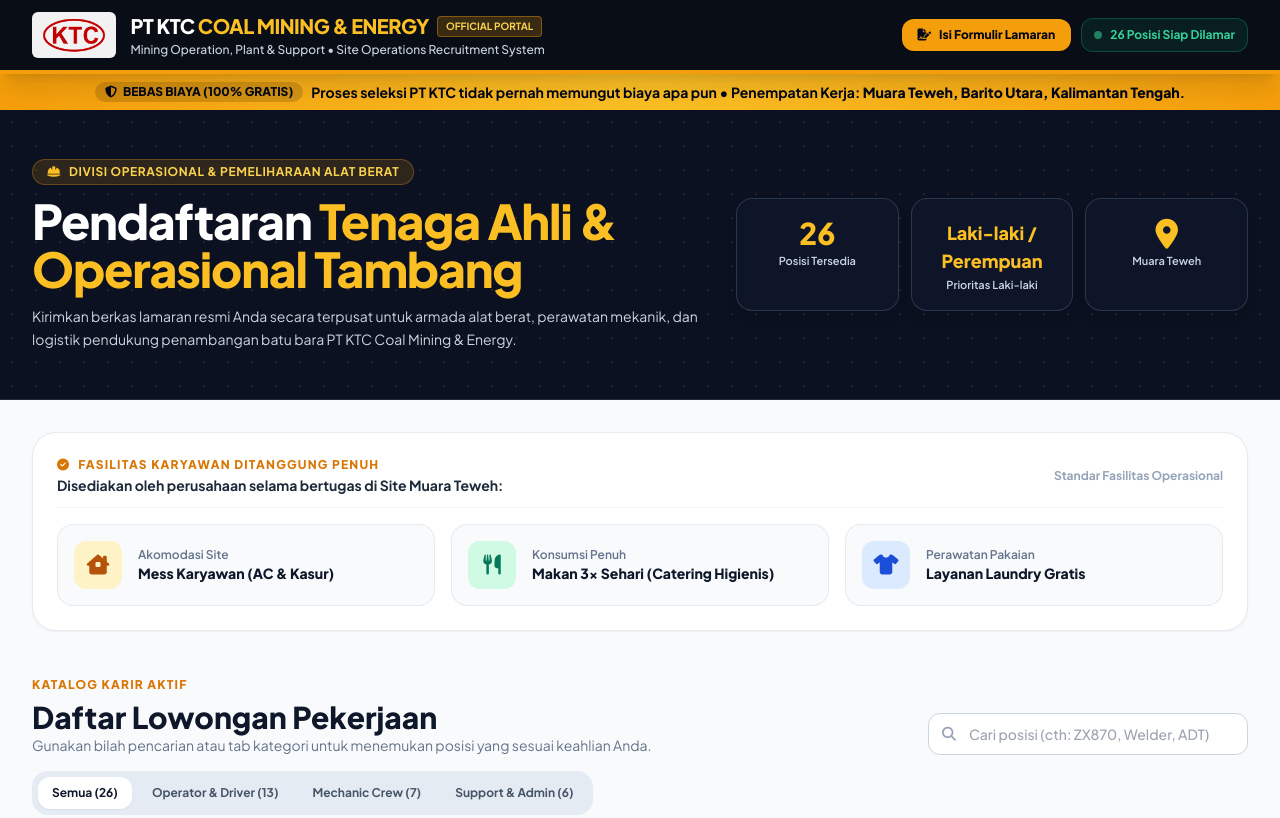
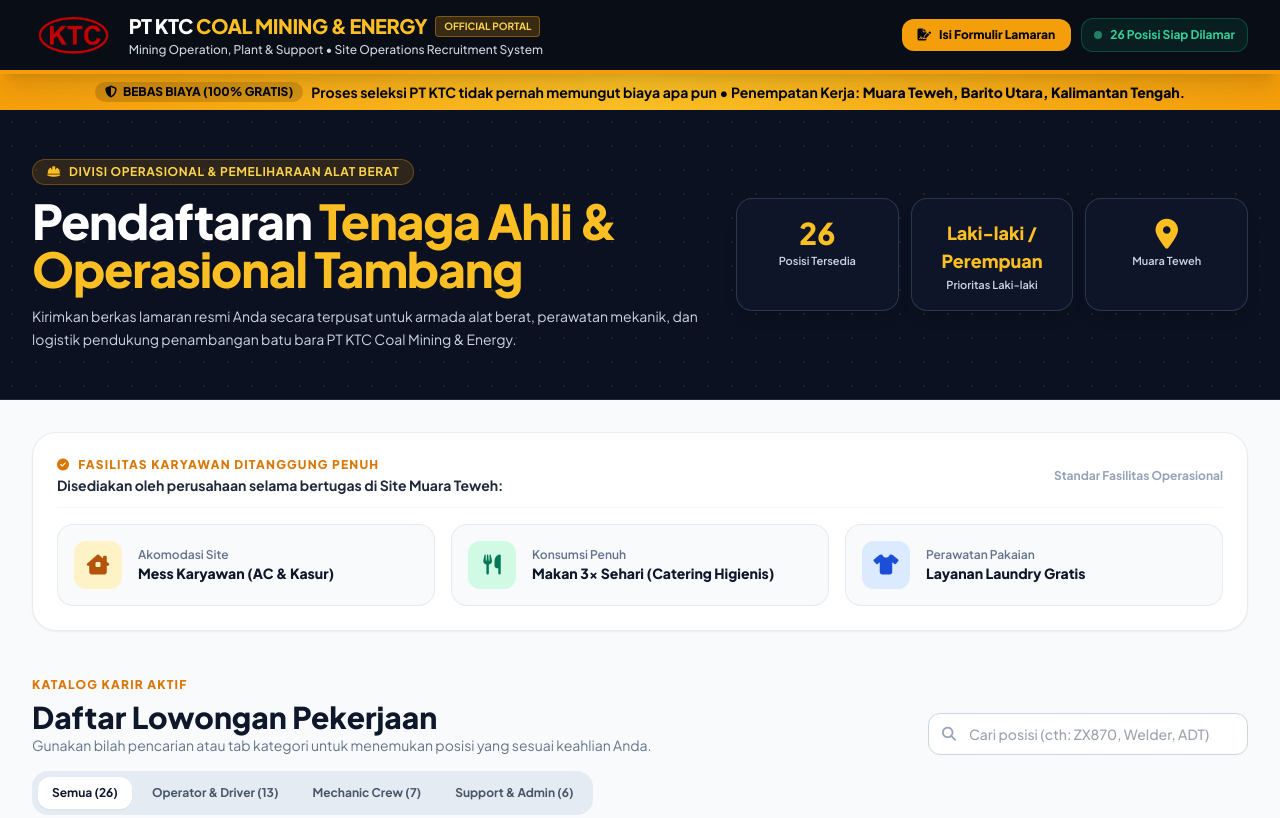
Before and after one commit to adipranata-system/Recruitment-KTC, a plain HTML site: page index.html in a window 1280 px wide. Shown: the top 818 px of the page. Drawn offline with nearby package versions, Linux system fonts and the light colour scheme.

Commit message:
Update index.html

```diff
--- a/index.html
+++ b/index.html
@@ -119,9 +119,7 @@
     <div class="max-w-7xl mx-auto px-4 py-3 sm:px-6 lg:px-8 flex flex-col md:flex-row md:items-center md:justify-between gap-4">
       <div class="flex items-center gap-3.5">
         <!-- Kotak Logo dengan Latar Terang Bersih & Kontras -->
-        <div class="bg-white/95 p-1 rounded-md border border-slate-200/20 shadow-sm shrink-0 flex items-center justify-center">
-  <img src="logo-ktc.png" alt="Logo PT KTC Coal Mining & Energy" class="h-9 w-auto object-contain">
-</div>
+        <img src="logo-ktc.png" alt="Logo PT KTC Coal Mining & Energy" class="h-9 md:h-10 w-auto object-contain shrink-0">
         <!-- Grup Teks Nama Perusahaan & Sub-judul Sejajar -->
         <div class="flex flex-col justify-center">
           <div class="flex flex-wrap items-center gap-2">
```
